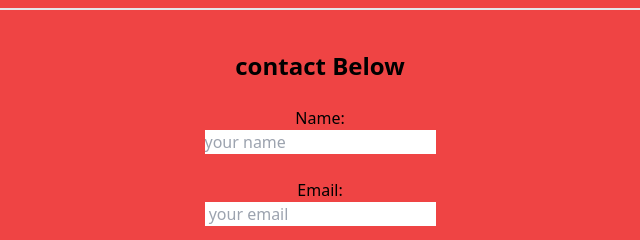
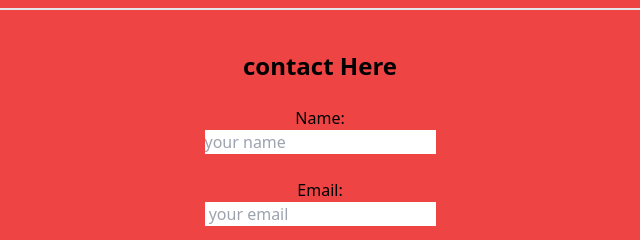
Before and after one commit to Logeswari-hub/port, a plain HTML site: page contact.html in a window 1280 px wide. Shown: the top 240 px of the page, 320-960 px from the left. Drawn offline with nearby package versions, Linux system fonts and the light colour scheme.

Commit message:
second commit

```diff
--- a/contact.html
+++ b/contact.html
@@ -9,7 +9,7 @@
  </head>
   <body class="text-center  bg-red-500">
    <form class="border-2 mt-2 m-9 my-2 p-5-w-52-h-18  items-center rounded-lg">
-   <h1 class="text-2xl font-bold text-black-600  text-center mt-10">contact Below</h1><br>
+   <h1 class="text-2xl font-bold text-black-600  text-center mt-10">contact Here</h1><br>
 
   <label for="name">Name:</label><br>
   <input type="text" id="name" placeholder="your name" required><br><br>
```
